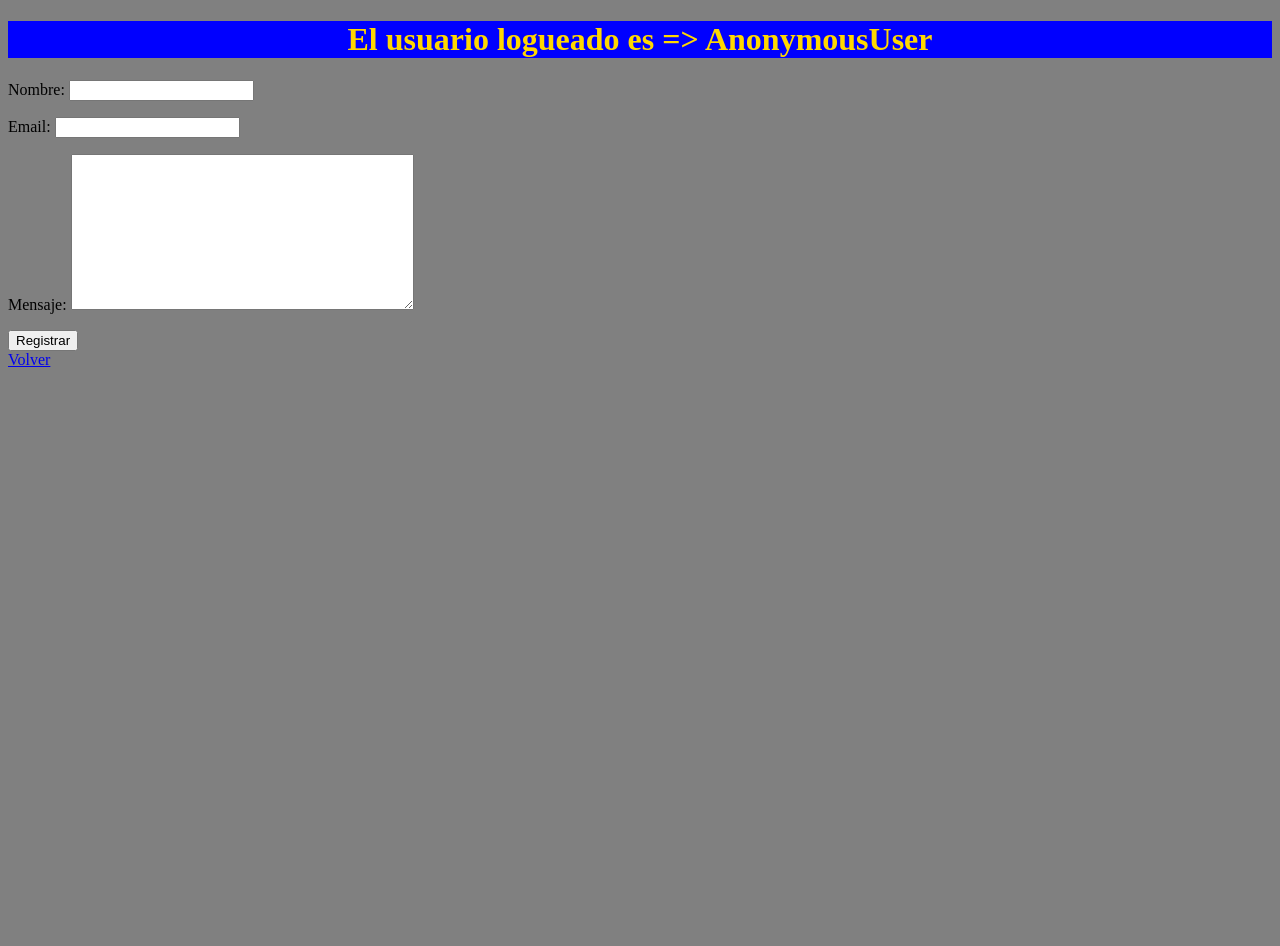
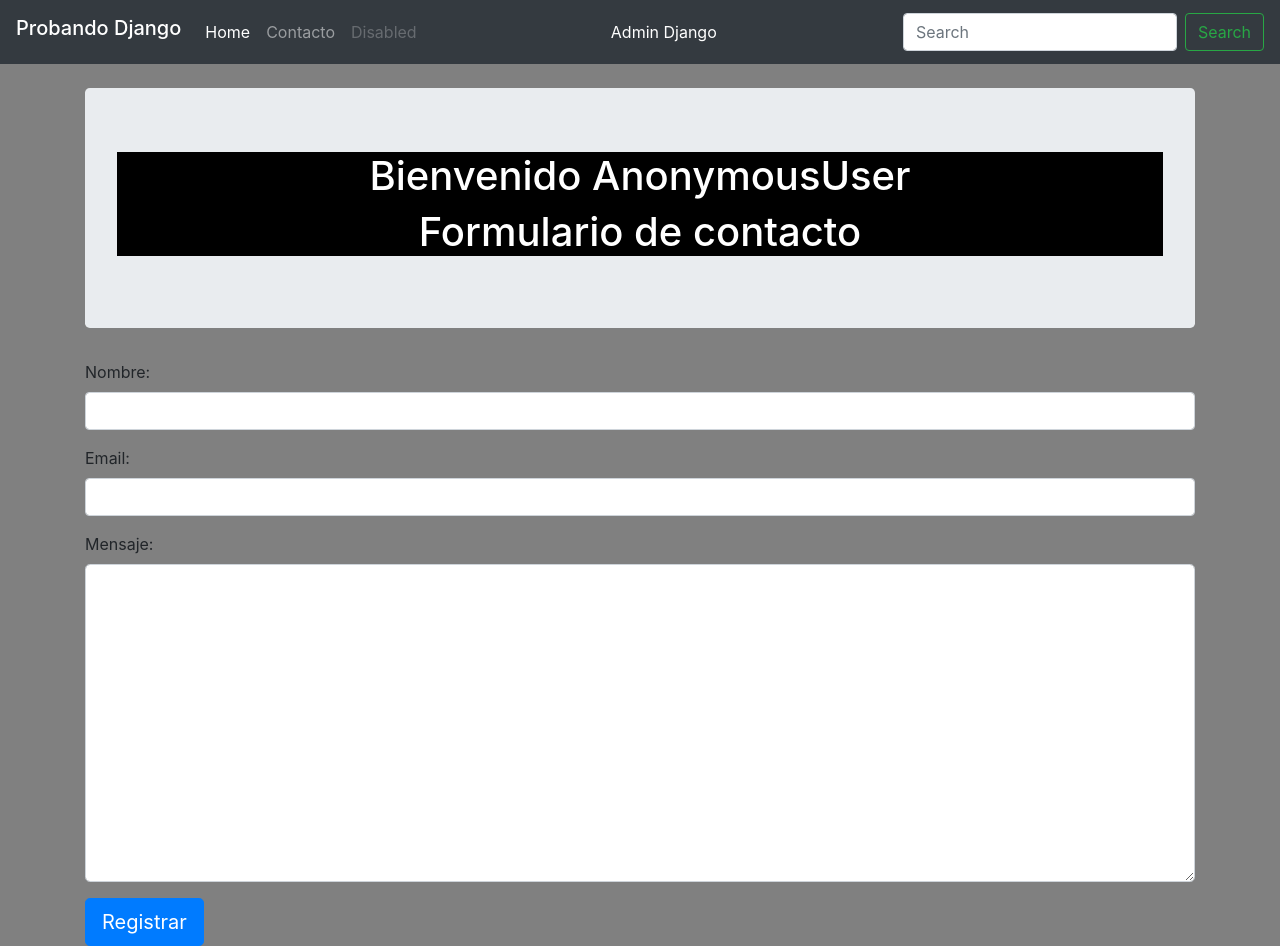
Before and after one commit to YosuSan/Django, a Django app: page /contact/ in a window 1280 px wide. Before the commit the page ends 367 px from the top, so only its background shows below. Run offline with Django 3.2, Linux system fonts and the light colour scheme; some libraries are stand-ins or nearby versions.

Commit message:
Playing with code

```diff
--- a/src/boletin/forms.py
+++ b/src/boletin/forms.py
@@ -6,7 +6,7 @@ from boletin.models import Registrado
 class RegModelForm(forms.ModelForm):
     class Meta:
         model = Registrado
-        fields = ["nombre", "email"]
+        fields = ("nombre", "email",)
 
     def clean_email(self):
         email = self.cleaned_data.get("email")
@@ -30,9 +30,9 @@ class RegModelForm(forms.ModelForm):
 
 
 class ContactForm(forms.Form):
-    nombre = forms.CharField(required=False)
-    email = forms.EmailField()
-    mensaje = forms.CharField(widget=forms.Textarea)
+    nombre = forms.CharField(required=False, widget=forms.TextInput(attrs={'class': "form-control form-control"}))
+    email = forms.EmailField(widget=forms.TextInput(attrs={'class': "form-control form-control"}))
+    mensaje = forms.CharField(widget=forms.Textarea(attrs={'class': "form-control form-control-lg"}))
 
     def clean_mensaje(self):
         mensaje = self.cleaned_data.get("mensaje")
--- a/src/boletin/models.py
+++ b/src/boletin/models.py
@@ -6,7 +6,7 @@ from django.db import models
 # Create your models here.
 
 class Registrado(models.Model):
-    nombre = models.CharField(max_length=100, blank=True, null=True)
+    nombre = models.CharField(max_length=100, blank=False, null=True)
     email = models.EmailField()
     timestamp = models.DateTimeField(auto_now_add=True, auto_now=False)
 
--- a/src/boletin/views.py
+++ b/src/boletin/views.py
@@ -10,13 +10,14 @@ from .forms import RegModelForm, ContactForm
 
 def inicio(request):
     titulo = "Esto es un titulo generado desde python"
+
     if request.user.is_authenticated:
         titulo = "Bienvenido %s" % (request.user)
     form = RegModelForm(request.POST or None)
-
     context = {
         "el_titulo": titulo,
         "el_form": form,
+        "el_user": request.user,
     }
 
     if form.is_valid():
@@ -35,6 +36,7 @@ def inicio(request):
 
 
 def contact(request):
+    titulo = "Formulario de contacto"
     form = ContactForm(request.POST or None)
     if form.is_valid():
         # for key, value in form.cleaned_data.items():
@@ -54,6 +56,7 @@ def contact(request):
                   email_to,
                   fail_silently=False)
     context = {
+        "el_titulo": titulo,
         "el_form": form,
     }
 
--- a/src/manage.py
+++ b/src/manage.py
@@ -2,7 +2,7 @@
 """Django's command-line utility for administrative tasks."""
 import os
 import sys
-
+from django.core.management.commands.runserver import Command as runserver
 
 def main():
     os.environ.setdefault('DJANGO_SETTINGS_MODULE', 'prueba02.settings')
@@ -14,6 +14,8 @@ def main():
             "available on your PYTHONPATH environment variable? Did you "
             "forget to activate a virtual environment?"
         ) from exc
+
+    runserver.default_port = "8000"
     execute_from_command_line(sys.argv)
 
 
--- a/src/prueba02/settings.py
+++ b/src/prueba02/settings.py
@@ -24,7 +24,7 @@ SECRET_KEY = '5lk5%p8i%e7rq-sdmgpkmqe%r%@@l5#$!9w@&!tyq+r$mtfwfe'
 # SECURITY WARNING: don't run with debug turned on in production!
 DEBUG = True
 
-ALLOWED_HOSTS = []
+ALLOWED_HOSTS = ["0.0.0.0", "127.0.0.1", "localhost"]
 
 EMAIL_HOST = "smtp.gmail.com"
 EMAIL_HOST_USER = "correo@gmail.com"
--- a/src/prueba02/urls.py
+++ b/src/prueba02/urls.py
@@ -22,7 +22,7 @@ from src.boletin.views import inicio, contact
 
 urlpatterns = [
     path('admin/', admin.site.urls),
-    path('', inicio, name='inicio'),
+    path('home/', inicio, name='inicio'),
     path('contact/', contact, name='contacto'),
 
 ]
--- a/src/templates/base.html
+++ b/src/templates/base.html
@@ -14,7 +14,7 @@
 
 
 </head>
-<body>
+<body style="background:gray">
 
 {% include "navbar.html" %}
 
--- a/src/templates/forms.html
+++ b/src/templates/forms.html
@@ -1,23 +1,20 @@
-<!DOCTYPE html>
-<html lang="es">
-<head>
-    <meta charset="UTF-8">
-    <title>Página de inicio</title>
-</head>
-<body style="background-color:gray">
-<div style="text-align:center; color:gold; background-color: blue">
-    <h1>{{el_titulo}}</h1>
-    <h1>El usuario logueado es => {{request.user}}</h1>
+{% extends 'base.html' %}
+
+{% block head_title %}Formulario de contacto{% endblock %}
+
+{% block jumbotron_content %}
+
+<div style="text-align:center; color:white; background-color: black">
+    <h1>Bienvenido {{request.user}}</h1>
+     <h1>{{el_titulo}} </h1>
 </div>
+{% endblock %}
+{% block content %}
+
 </p>
-
-
 <form method="POST" action="">{% csrf_token %}
     {{el_form.as_p}}
-    <input type="submit" value="Registrar"/>
+    <input class="btn btn-lg btn-primary" type="submit" value="Registrar"/>
 </form>
 
-<a href="../">Volver</a>
-
-</body>
-</html>
+{% endblock %}
--- a/src/templates/navbar.html
+++ b/src/templates/navbar.html
@@ -1,13 +1,5 @@
-<!DOCTYPE html>
-<html lang="en">
-<head>
-    <meta charset="UTF-8">
-    <title>Title</title>
-</head>
-<body>
-
 <nav class="navbar navbar-expand-md navbar-dark bg-dark mb-4">
-    <a class="navbar-brand" href="#">Probando Django</a>
+    <h1 class="navbar-brand">Probando Django</h1>
     <button class="navbar-toggler" type="button" data-toggle="collapse" data-target="#navbarCollapse"
             aria-controls="navbarCollapse" aria-expanded="false" aria-label="Toggle navigation">
         <span class="navbar-toggler-icon"></span>
@@ -15,21 +7,25 @@
     <div class="collapse navbar-collapse" id="navbarCollapse">
         <ul class="navbar-nav mr-auto">
             <li class="nav-item active">
-                <a class="nav-link" href="#">Home <span class="sr-only">(current)</span></a>
+                <a class="nav-link" href="/home">Home <span class="sr-only">(current)</span></a>
             </li>
             <li class="nav-item">
-                <a class="nav-link" href="#">Link</a>
+                <a class="nav-link" href="/contact">Contacto</a>
             </li>
             <li class="nav-item">
                 <a class="nav-link disabled" href="#" tabindex="-1" aria-disabled="true">Disabled</a>
             </li>
         </ul>
+
+            <ul class="navbar-nav mr-auto">
+                <li class="nav-item active">
+                    <a class="nav-link" href="/admin">Admin Django<span class="sr-only">(current)</span></a>
+                </li>
+            </ul>
+
         <form class="form-inline mt-2 mt-md-0">
             <input class="form-control mr-sm-2" type="text" placeholder="Search" aria-label="Search">
             <button class="btn btn-outline-success my-2 my-sm-0" type="submit">Search</button>
         </form>
     </div>
 </nav>
-
-</body>
-</html>
```
Also changed, not shown: src/templates/inicio.html (+5 -9 lines), src/db.sqlite3.
